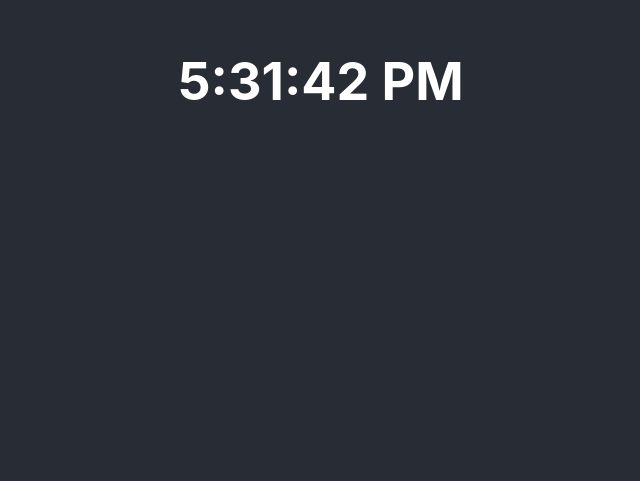
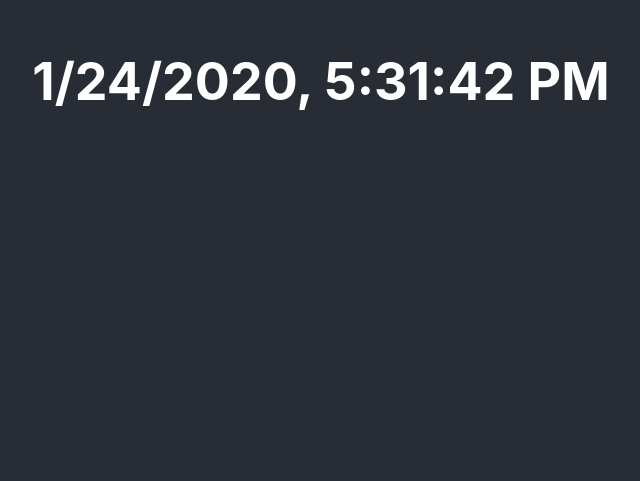
Before and after one commit to bebyx/todo-app, a React (Create React App) app: page / in a window 1280 px wide. Shown: the part 319-800 px from the top of the page, without its empty margins (319-959 px from the left). Built offline with nearby package versions, Linux system fonts and the light colour scheme; what remarkable would draw is missing.

Commit message:
Update date format

```diff
--- a/src/App.js
+++ b/src/App.js
@@ -48,7 +48,7 @@ class Clock extends React.Component {
 }
 
 function FormattedDate(props) {
-  return <span>{props.date.toLocaleTimeString()}</span>;
+  return <span>{props.date.toLocaleString()}</span>;
 }
 
 
@@ -154,7 +154,6 @@ class Todo extends React.Component {
     </div>
     );
   }
-
 }
 
 class List extends React.Component {
```
